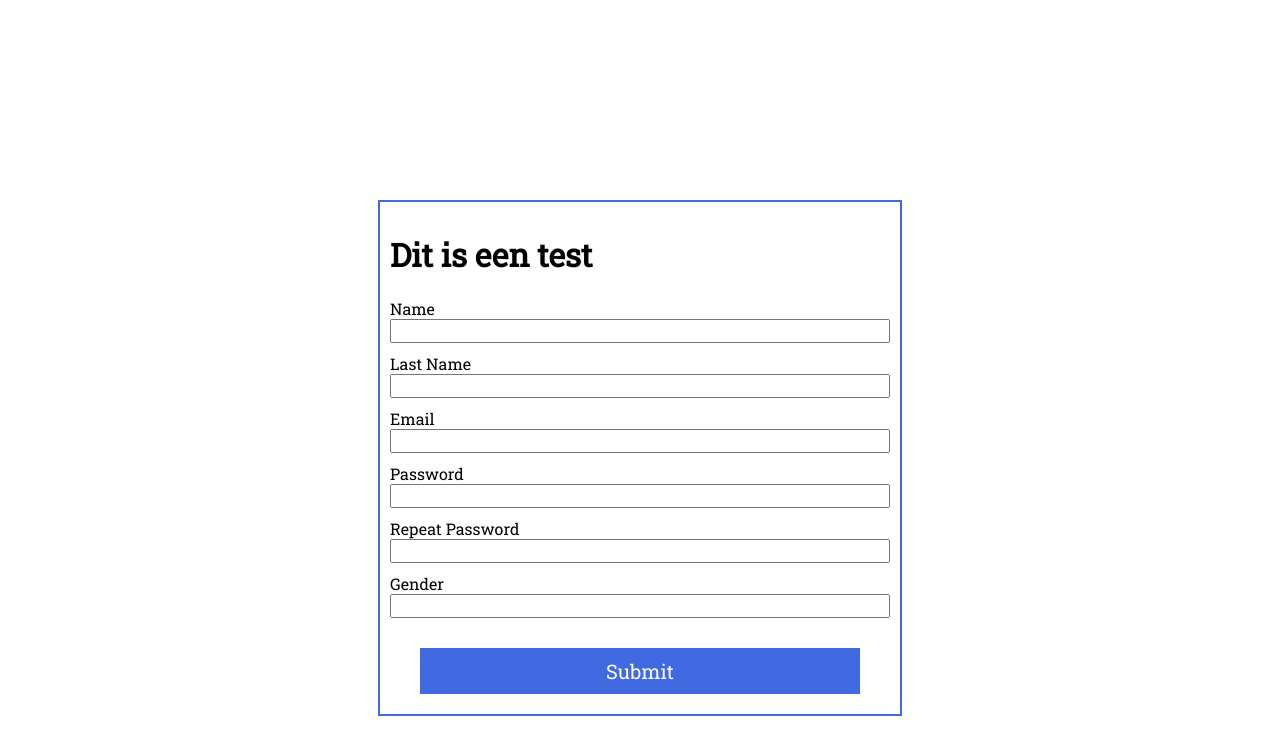
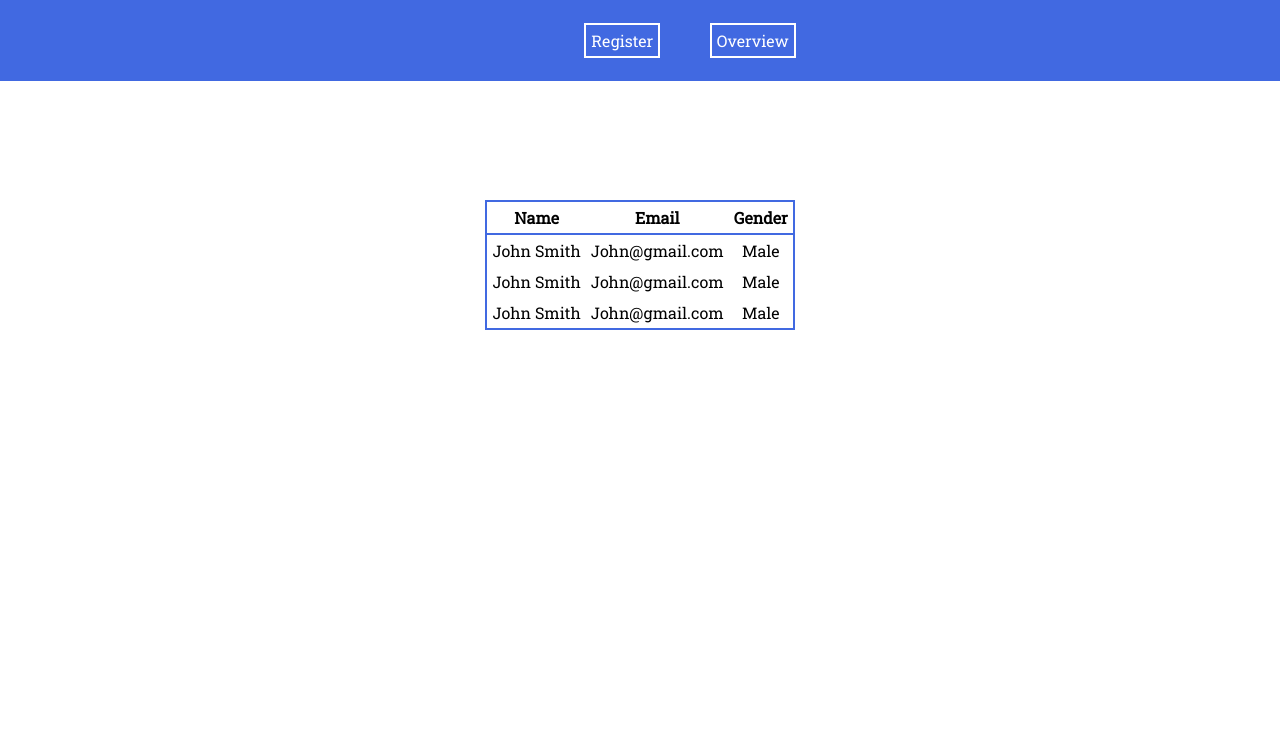
Before and after one commit to MaartenVandenhof-r0613805/Web4-Angular, an Angular app in the folder Web4-Angular/: page /overview in a window 1280 px wide. Shown: the top 754 px of the page. Built offline with nearby package versions, Linux system fonts and the light colour scheme.

Commit message:
next push

```diff
--- a/Web4-Angular/src/app/app.component.css
+++ b/Web4-Angular/src/app/app.component.css
@@ -1,30 +1,29 @@
-
-#register{
-  display: flex;
-  flex-direction: column;
-  max-width: 500px;
-  max-height: 900px;
-  padding: 10px;
-  border: 2px solid #4169E1;
-  margin-left: auto;
-  margin-right: auto;
-  margin-top: 200px;
-  font-family: 'Roboto Slab';
+header {
+  text-align: center;
+  padding: 30px;
+  background-color: #4169E1;
+  color: #FFF;
+  position:fixed;
+  top:0px;
+  left:0px;
+  z-index:1000;
+  width: 100%;
 }
 
-#register input{
-  margin-bottom: 10px;
-  font-family: 'Roboto Slab';
+header ul{
+  list-style-type: none;
+  margin: 0px;
 }
 
-#submit{
-  background-color: #4169E1;
+ul li {
+  display: inline;
+  margin: 0px 2%;
+}
+
+ul li a {
+  text-decoration: none;
   color: #FFFFFF;
-  border: none;
-  padding-top: 10px;
-  padding-bottom: 10px;
-  font-size: 20px;
-  margin-left: 30px;
-  margin-right: 30px;
-  margin-top: 20px;
+  font-family: 'Roboto Slab';
+  border: 2px solid #FFFFFF;
+  padding: 5px;
 }
--- a/Web4-Angular/src/app/app.component.html
+++ b/Web4-Angular/src/app/app.component.html
@@ -1,11 +1,8 @@
 <link href="https://fonts.googleapis.com/css?family=Roboto+Slab" rel="stylesheet">
-<form action="" id="register">
-  <h1>{{title}}</h1>
-  <label for="firstName">Name</label><input type="text" id="firstName">
-  <label for="lastName">Last Name</label><input type="text" id="lastName">
-  <label for="email">Email</label><input type="text" id="email">
-  <label for="password">Password</label><input type="text" id="password">
-  <label for="passRepeat">Repeat Password</label><input type="text" id="passRepeat">
-  <label for="gender">Gender</label><input type="text" id="gender">
-  <input type="submit" value="Submit" id="submit">
-</form>
+<header>
+  <ul>
+    <li><a routerLink="/">Register</a></li>
+    <li><a routerLink="/overview">Overview</a></li>
+  </ul>
+</header>
+<router-outlet></router-outlet>
--- a/Web4-Angular/src/app/app.module.ts
+++ b/Web4-Angular/src/app/app.module.ts
@@ -2,13 +2,25 @@ import { BrowserModule } from '@angular/platform-browser';
 import { NgModule } from '@angular/core';
 
 import { AppComponent } from './app.component';
+import { FormComponent } from './components/form/form.component';
+import { OverviewComponent } from './components/overview/overview.component';
+
+import {RouterModule, Routes} from '@angular/router';
+
+const appRoutes: Routes = [
+  {path: '', component: FormComponent},
+  {path: 'overview', component: OverviewComponent}
+];
 
 @NgModule({
   declarations: [
-    AppComponent
+    AppComponent,
+    FormComponent,
+    OverviewComponent
   ],
   imports: [
-    BrowserModule
+    BrowserModule,
+    RouterModule.forRoot(appRoutes)
   ],
   providers: [],
   bootstrap: [AppComponent]
--- /dev/null
+++ b/Web4-Angular/src/app/components/form/form.component.css
@@ -0,0 +1,30 @@
+
+#register{
+  display: flex;
+  flex-direction: column;
+  max-width: 500px;
+  max-height: 900px;
+  padding: 10px;
+  border: 2px solid #4169E1;
+  margin-left: auto;
+  margin-right: auto;
+  margin-top: 200px;
+  font-family: 'Roboto Slab';
+}
+
+#register input{
+  margin-bottom: 10px;
+  font-family: 'Roboto Slab';
+}
+
+#submit{
+  background-color: #4169E1;
+  color: #FFFFFF;
+  border: none;
+  padding-top: 10px;
+  padding-bottom: 10px;
+  font-size: 20px;
+  margin-left: 30px;
+  margin-right: 30px;
+  margin-top: 20px;
+}
--- /dev/null
+++ b/Web4-Angular/src/app/components/form/form.component.html
@@ -0,0 +1,10 @@
+<form action="" id="register">
+  <h1>{{test}}</h1>
+  <label for="firstName">Name</label><input type="text" id="firstName">
+  <label for="lastName">Last Name</label><input type="text" id="lastName">
+  <label for="email">Email</label><input type="text" id="email">
+  <label for="password">Password</label><input type="text" id="password">
+  <label for="passRepeat">Repeat Password</label><input type="text" id="passRepeat">
+  <label for="gender">Gender</label><input type="text" id="gender">
+  <button id="submit" routerLink="/overview"> Submit</button>
+</form>
--- /dev/null
+++ b/Web4-Angular/src/app/components/form/form.component.ts
@@ -0,0 +1,15 @@
+import { Component, OnInit } from '@angular/core';
+
+@Component({
+  selector: 'app-form',
+  templateUrl: './form.component.html',
+  styleUrls: ['./form.component.css']
+})
+export class FormComponent implements OnInit {
+  test = 'Dit is een test';
+  constructor() { }
+
+  ngOnInit() {
+  }
+
+}
--- /dev/null
+++ b/Web4-Angular/src/app/components/overview/overview.component.css
@@ -0,0 +1,20 @@
+table{
+  border: 2px solid #4169E1;
+  font-family: 'Roboto Slab';
+  text-align: center;
+  border-collapse: collapse;
+  margin-top: 200px;
+  margin-left: auto;
+  margin-right: auto;
+}
+
+table th{
+  border-bottom: 2px solid #4169E1;
+  margin: 0px;
+  padding: 5px;
+
+}
+
+table td{
+  padding: 5px;
+}
--- /dev/null
+++ b/Web4-Angular/src/app/components/overview/overview.component.html
@@ -0,0 +1,23 @@
+
+<table>
+  <tr>
+    <th>Name</th>
+    <th>Email</th>
+    <th>Gender</th>
+  </tr>
+  <tr>
+    <td>John Smith</td>
+    <td>John@gmail.com</td>
+    <td>Male</td>
+  </tr>
+  <tr>
+    <td>John Smith</td>
+    <td>John@gmail.com</td>
+    <td>Male</td>
+  </tr>
+  <tr>
+    <td>John Smith</td>
+    <td>John@gmail.com</td>
+    <td>Male</td>
+  </tr>
+</table>
--- /dev/null
+++ b/Web4-Angular/src/app/components/overview/overview.component.ts
@@ -0,0 +1,15 @@
+import { Component, OnInit } from '@angular/core';
+
+@Component({
+  selector: 'app-overview',
+  templateUrl: './overview.component.html',
+  styleUrls: ['./overview.component.css']
+})
+export class OverviewComponent implements OnInit {
+
+  constructor() { }
+
+  ngOnInit() {
+  }
+
+}
```
Also changed, not shown: 2 other files (tests, documents, lock files or other folders).
